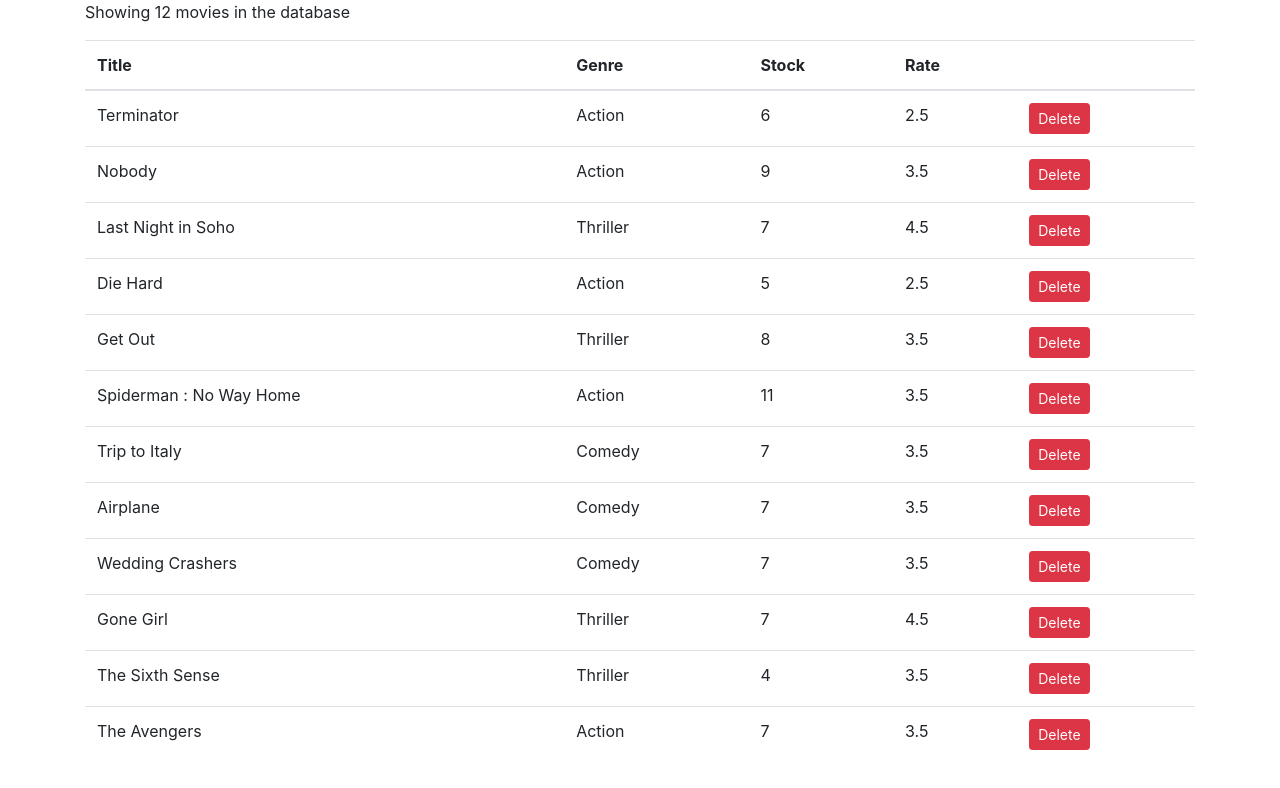
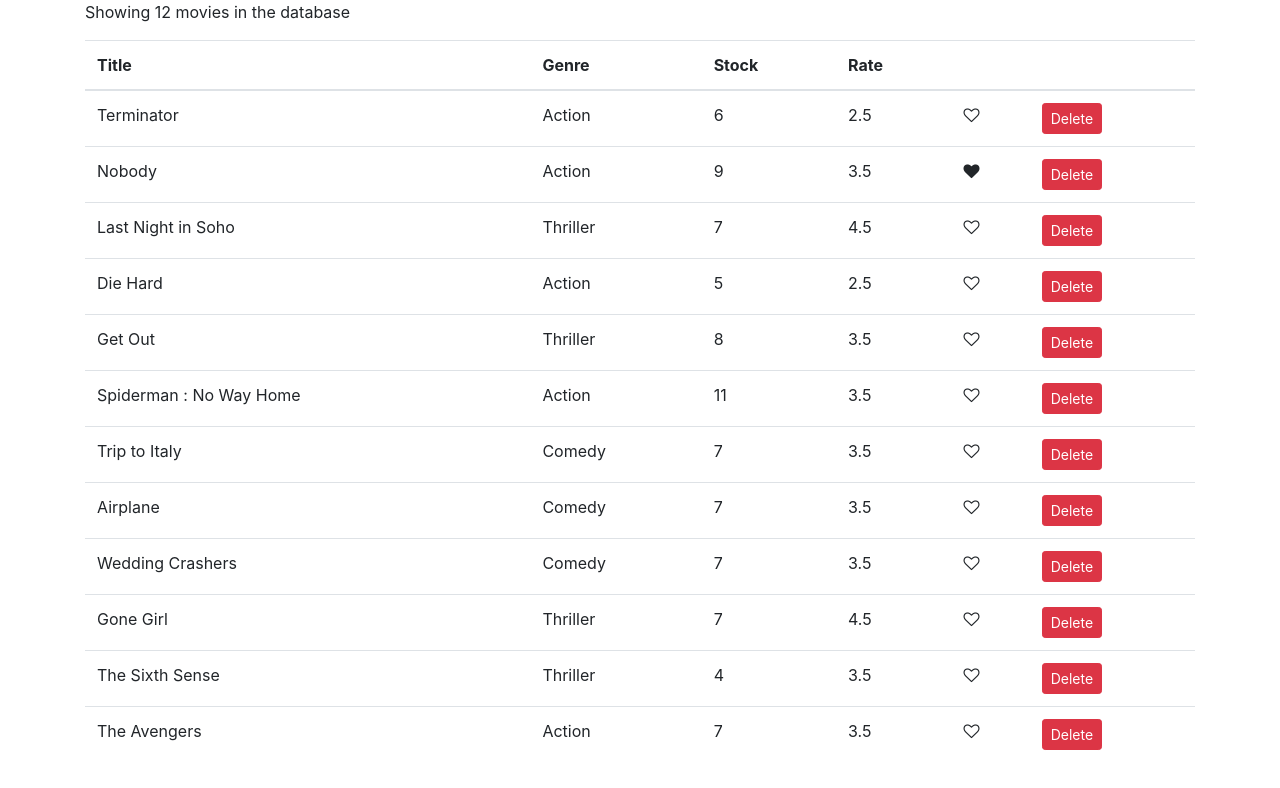
Before and after one commit to afrizaharahap/vidly-app, a React (Create React App) app: page / in a window 1280 px wide. Shown: the top 788 px of the page. Built offline with nearby package versions, Linux system fonts and the light colour scheme.

Commit message:
add liked button

```diff
--- /dev/null
+++ b/src/components/common/like.jsx
@@ -0,0 +1,16 @@
+import React, { Component } from "react";
+
+const Like = (props) => {
+  let classes = "fa fa-heart";
+  if (!props.liked) classes += "-o";
+  return (
+    <i
+      onClick={props.onClick}
+      className={classes}
+      aria-hidden="true"
+      style={{ cursor: "pointer" }}
+    ></i>
+  );
+};
+
+export default Like;
--- a/src/components/movies.jsx
+++ b/src/components/movies.jsx
@@ -1,6 +1,7 @@
 import react from "react";
 import React, { Component } from "react";
 import { getMovies } from "../services/fakeMovieService";
+import Like from "./common/like";
 
 class Movies extends Component {
   state = { movies: getMovies() };
@@ -9,9 +10,17 @@
     //console.log("Button Clicked", movie);
     const movies = this.state.movies.filter((m) => m._id != movie._id);
     //Syntax diatas untuk menampilkan movie yang tidak di KLIK DELETE saja!
+
     this.setState({ movies });
     // update state dengan cara menimpa state object sebelumnya
     // state sebelumnya = menampilkan seluruh movies
+  };
+  handleLike = (movie) => {
+    const movies = [...this.state.movies];
+    const index = movies.indexOf(movie);
+    movies[index] = { ...movies[index] };
+    movies[index].liked = !movies[index].liked;
+    this.setState({ movies });
   };
   render() {
     const { length: count } = this.state.movies;
@@ -26,7 +35,8 @@
               <th>Genre</th>
               <th>Stock</th>
               <th>Rate</th>
-              <th></th>
+              <th />
+              <th />
             </tr>
           </thead>
           <tbody>
@@ -36,6 +46,12 @@
                 <td>{movie.genre.name}</td>
                 <td>{movie.numberInStock}</td>
                 <td>{movie.dailyRentalRate}</td>
+                <td>
+                  <Like
+                    liked={movie.liked}
+                    onClick={() => this.handleLike(movie)}
+                  />
+                </td>
                 <td>
                   <button
                     onClick={() => this.handleDelete(movie)}
```
